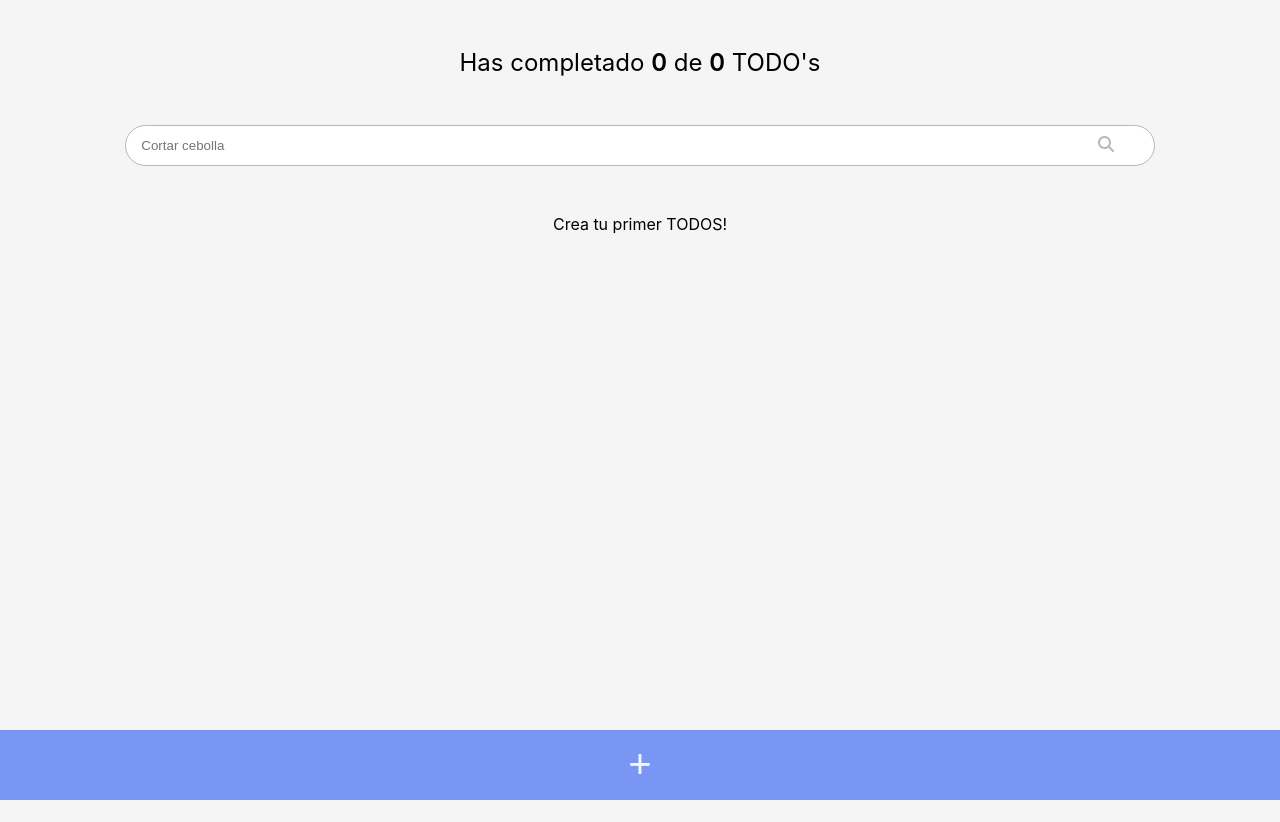
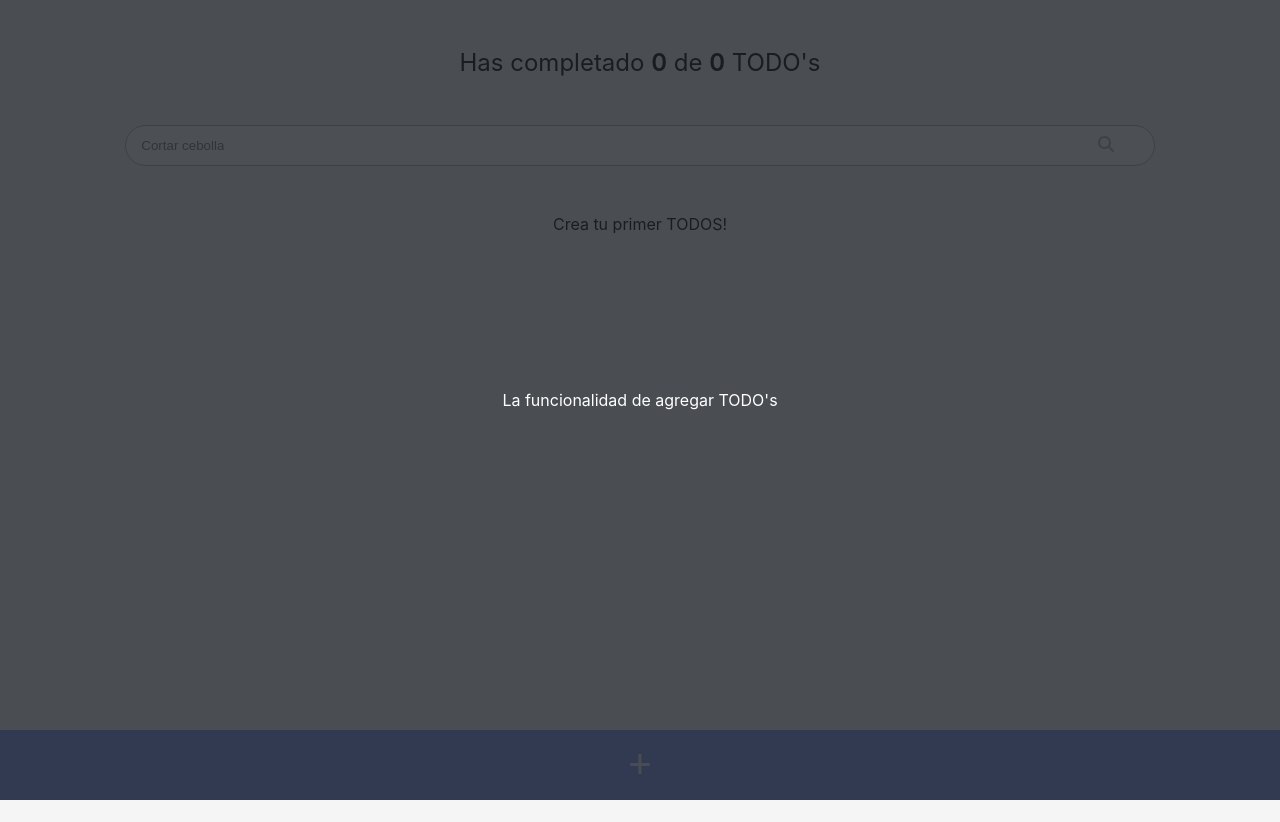
Before and after one commit to chnicolasdev/react-practices, a React (Create React App) app: page / in a window 1280 px wide. Built offline with nearby package versions, Linux system fonts and the light colour scheme.

Commit message:
Crea Modal con funcionalidad en el boton

```diff
--- a/public/index.html
+++ b/public/index.html
@@ -29,6 +29,7 @@
   <body>
     <noscript>You need to enable JavaScript to run this app.</noscript>
     <div id="root"></div>
+    <div id="modal"></div>
     <!--
       This HTML file is a template.
       If you open it directly in the browser, you will see an empty page.
--- a/src/App/AppUI.jsx
+++ b/src/App/AppUI.jsx
@@ -7,6 +7,7 @@ import { TodosLoading } from '../components/TodosLoading/TodosLoading';
 import { TodosError } from '../components/TodosError/TodosError';
 import { EmptyTodos } from '../components/EmptyTodos/EmptyTodos';
 import { CreateTodoButton } from '../components/CreateTodoButton/CreateTodoButton';
+import { Modal } from '../components/Modal/Modal';
 import { TodoContext } from '../components/TodoContext/TodoContext';
 
 function AppUI() {
@@ -16,7 +17,9 @@ function AppUI() {
       error,
       searchedTodos,
       completeTodo,
-      deleteTodo
+      deleteTodo,
+      openModal,
+      setOpenModal
   } = React.useContext(TodoContext);
 
   return (
@@ -55,6 +58,12 @@ function AppUI() {
       </TodoContext.Consumer>
 
       <CreateTodoButton />
+
+      {openModal && (
+        <Modal>
+          La funcionalidad de agregar TODO's
+        </Modal>
+      )}
     </>
   );
 }
--- a/src/components/CreateTodoButton/CreateTodoButton.jsx
+++ b/src/components/CreateTodoButton/CreateTodoButton.jsx
@@ -1,13 +1,20 @@
 import React from 'react';
 import './CreateTodoButton.css';
+import { TodoContext } from '../TodoContext/TodoContext';
 
 function CreateTodoButton() {
+
+  const {
+    openModal,
+    setOpenModal
+  } = React.useContext(TodoContext);
 
   let [state, setState] = React.useState(0);
 
   const createTodo = (e) => {
-    setState(++state);
-    console.log(`N: ${state}`);
+    console.log('Hiciste Click!')
+    setState(++state); // Se actualiza el contador de click
+    console.log(`Le has dado click ${state} veces!`)
   };
 
   return (
@@ -15,7 +22,11 @@ function CreateTodoButton() {
       {/* <p>Le diste click {state} veces!</p> */}
       <button
         onClick={
-          (event) => createTodo(event)
+          (event) =>
+            {
+              createTodo(event)
+              setOpenModal(state => !state);
+            }
         }><span>+</span></button>
     </div>
   );
--- /dev/null
+++ b/src/components/Modal/Modal.css
@@ -0,0 +1,12 @@
+.ModalBackground {
+  background-color: rgba(32,35,41,.8);
+  display: flex;
+  justify-content: center;
+  align-items: center;
+  color: white;
+  position: fixed;
+  top: 0;
+  left: 0;
+  right: 0;
+  bottom: 0;
+}
--- /dev/null
+++ b/src/components/Modal/Modal.jsx
@@ -0,0 +1,14 @@
+import React from "react";
+import { createPortal } from "react-dom";
+import './Modal.css';
+
+function Modal({ children }) {
+    return createPortal (
+        <div className="ModalBackground">
+            { children }
+        </div>,
+        document.getElementById('modal')
+    );
+}
+
+export { Modal };
--- a/src/components/TodoContext/TodoContext.jsx
+++ b/src/components/TodoContext/TodoContext.jsx
@@ -5,8 +5,10 @@ const TodoContext = React.createContext();
 
 function TodoProvider({ children }) {
 
-  // Estado input search
+  // Estados
   const [searchValue, setSearchValue] = React.useState('');
+  const [openModal, setOpenModal] = React.useState(true);
+
 
   // Estado Listas Todo
   const {
@@ -71,7 +73,9 @@ function TodoProvider({ children }) {
             setSearchValue,
             searchedTodos,
             completeTodo,
-            deleteTodo
+            deleteTodo,
+            openModal,
+            setOpenModal
         }}>
             {children}
         </TodoContext.Provider>
```
